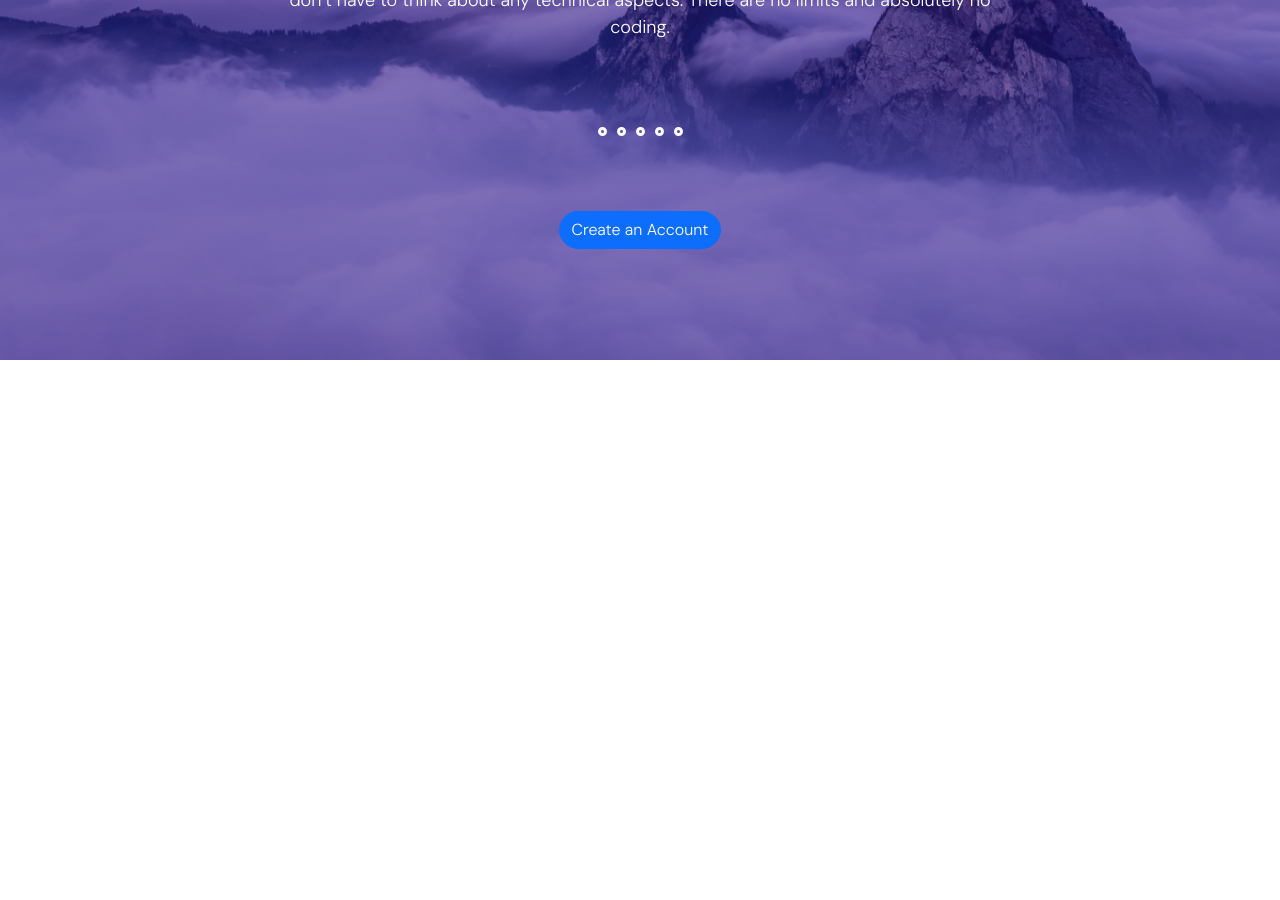
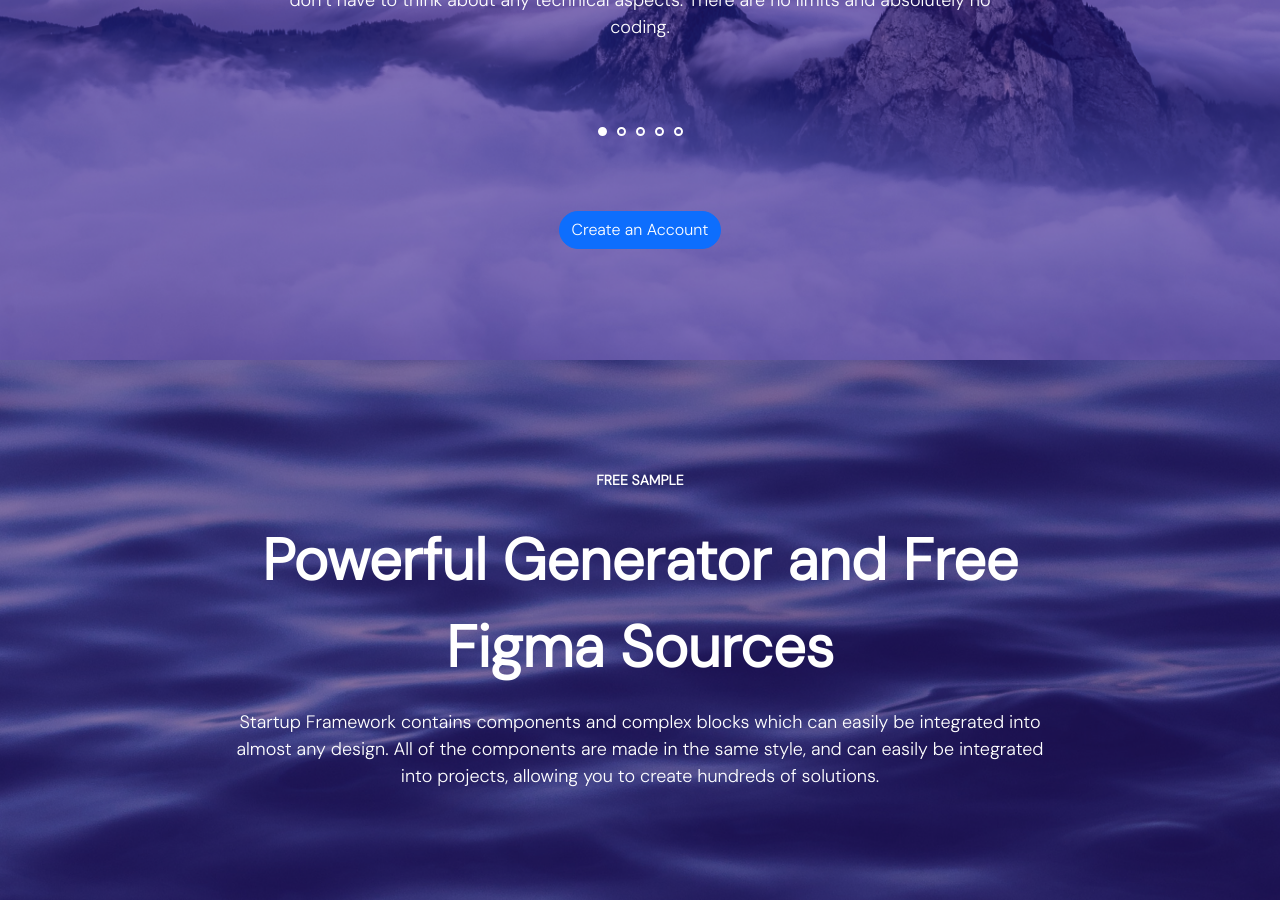
Before and after one commit to viix54/forgetCodeFigma, a React (Vite) app: page / in a window 1280 px wide. Shown: the part 440-1340 px from the top of the page. Before the commit the page ends 800 px from the top, so only its background shows below. Built offline with nearby package versions, Linux system fonts and the light colour scheme.

Commit message:
Content page has been done and conent.png added to github

```diff
--- a/src/App.jsx
+++ b/src/App.jsx
@@ -4,13 +4,14 @@ import 'bootstrap/dist/css/bootstrap.min.css';
 // Bootstrap Bundle JS
 import 'bootstrap/dist/js/bootstrap.bundle.min';
 
-import { Home, Footer, Landing } from './components';
+import { Home, Footer, Landing, Content } from './components';
 
 function App() {
   return (
     <div className="wholeApp">
       <main>
         <Landing />
+        <Content />
         {/* <article className="second_article">
           <header>2 ARTICLE</header>
           <h2>Leroudfgjfdklgjfdl ldfk jgdf lkjgdflk jgdf </h2>
--- /dev/null
+++ b/src/components/Content_page/Content.jsx
@@ -0,0 +1,20 @@
+import React from 'react';
+import './content.scss';
+
+export const Content = () => {
+  return (
+    <div className="content_page">
+      <article>
+        <header>Free Sample</header>
+        <section>
+          <header>Powerful Generator and Free Figma Sources </header>
+          <p>
+            Startup Framework contains components and complex blocks which can easily be integrated
+            into almost any design. All of the components are made in the same style, and can easily
+            be integrated into projects, allowing you to create hundreds of solutions.
+          </p>
+        </section>
+      </article>
+    </div>
+  );
+};
--- /dev/null
+++ b/src/components/Content_page/content.scss
@@ -0,0 +1,57 @@
+@import '../../scss_fragments/reset';
+@import url('https://fonts.googleapis.com/css2?family=DM+Sans:opsz,wght@9..40,300&display=swap');
+
+$text_font: 'DM Sans', sans-serif;
+
+.content_page{
+    background-image: url('../../assets/content.png');
+    background-repeat: no-repeat;
+    background-size: cover;
+    background-color: #2F1893;
+    // border: 1px solid black;
+    font-family: $text_font;
+    color: white;
+    height: 540px;
+    display: flex;
+    align-items: center;
+    justify-content: center;
+    &>article{
+        width: 815px;
+        height: 320px;
+        // border: 1px solid white;
+        display: flex;
+        flex-direction: column;
+        &>header{
+            flex-grow: 3;
+            font-weight: bold;
+            font-size: 14px;
+            text-transform: uppercase;
+        }
+        &>section{
+
+            // height: 100%;
+            flex-grow: 2;
+            display: flex;
+            flex-direction: column;
+            // align-items: stretch;
+            justify-content: space-between;
+            // border: 1px solid red;
+            &>header{
+                flex-grow: 0;
+                // border: 1px solid black;
+                font-weight: bold;
+                font-size: 58px;
+            }
+            &>p{
+                padding: 0;
+                margin: 0;
+                flex-grow: 0;
+                // border: 1px solid black;
+                font-size: 18px;
+                font-weight: 500;
+                align-self: flex-end;
+            }
+        }
+
+    }
+}
--- a/src/components/Landing_page/landing.scss
+++ b/src/components/Landing_page/landing.scss
@@ -95,11 +95,14 @@ article.landing_page{
                     align-items: center;
                     div{
                         margin-right: 10px;
-                        border: 3px solid white;
+                        border: 2px solid white;
                         border-radius: 50%;
                         height: 9px;
                         width: 9px;
 
+                        &:first-child{
+                            background-color: white;
+                        }
                         &:last-child{
                             margin-right:0px;
                         }
--- a/src/components/index.js
+++ b/src/components/index.js
@@ -2,3 +2,4 @@ export {Home} from './Home_page/Home.jsx';
 export {Navbar} from './Navbar/Navbar.jsx';
 export {Footer} from './Footer/Footer.jsx';
 export {Landing} from './Landing_page/Landing.jsx';
+export {Content} from './Content_page/Content.jsx';
```
Also changed, not shown: src/assets/content.png (added).
